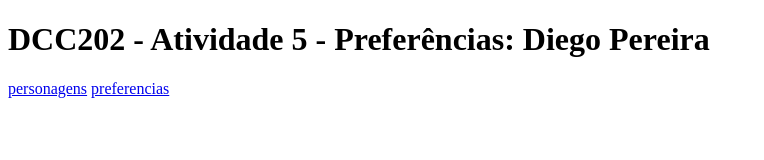
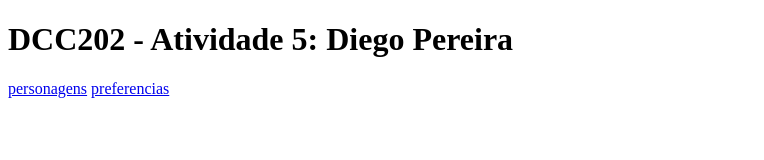
Before and after one commit to ufjf-dcc202/ufjf-dcc202-2023-3-a-atv5-DiegoPereira11, a website: page index.html in a window 1280 px wide. Shown: the whole page, without its empty margins (0-764 px from the left). Drawn offline with Linux system fonts and the light colour scheme.

Commit message:
muda o nome do titulo do index

```diff
--- a/index.html
+++ b/index.html
@@ -3,11 +3,11 @@
 <head>
     <meta charset="UTF-8">
     <meta name="viewport" content="width=device-width, initial-scale=1.0">
-    <title>DCC202 - Atividade 5 - Preferências: Diego Pereira</title>
+    <title>DCC202 - Atividade 5: Diego Pereira</title>
 </head>
 <body>
     <main>
-        <h1>DCC202 - Atividade 5 - Preferências: Diego Pereira</h1>
+        <h1>DCC202 - Atividade 5: Diego Pereira</h1>
         <p>
             <a href="personagens.html">personagens</a>
             <a href="preferencias.html">preferencias</a>
```
